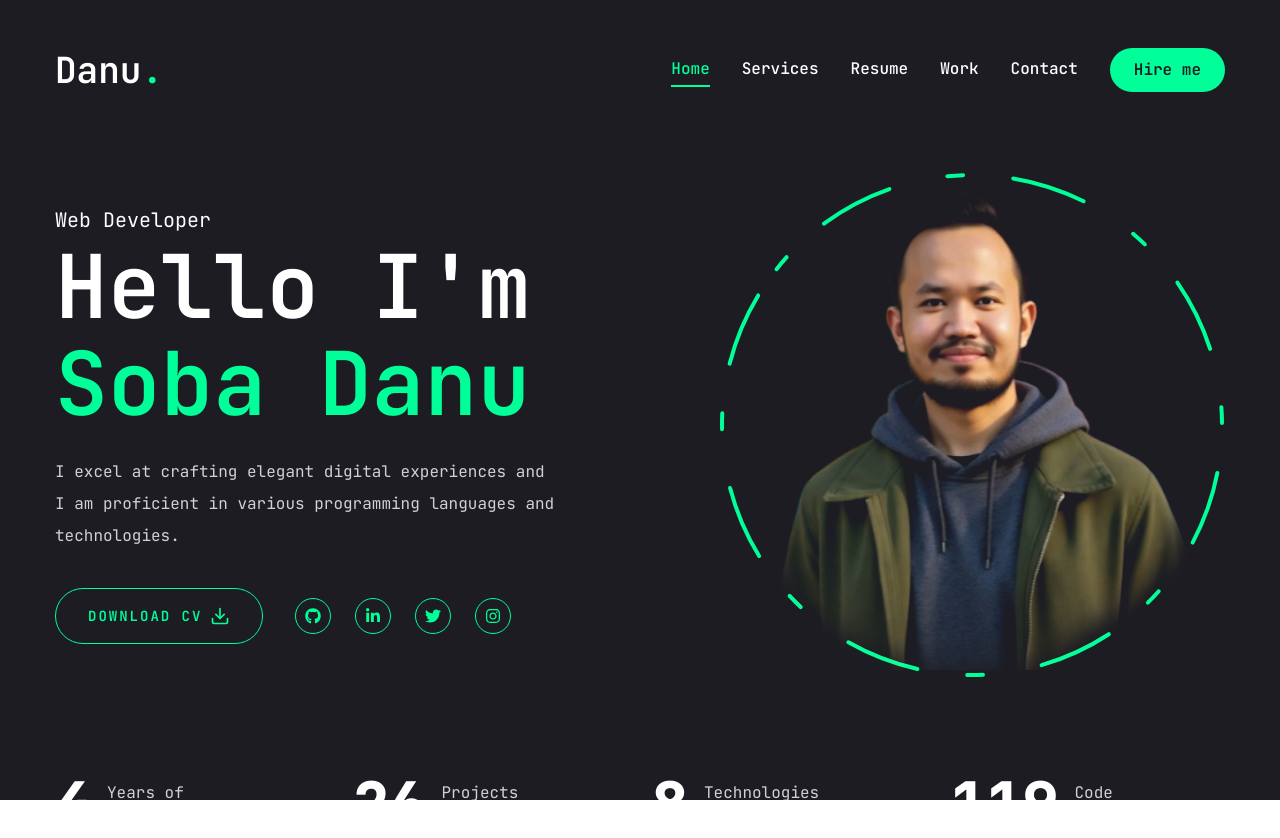
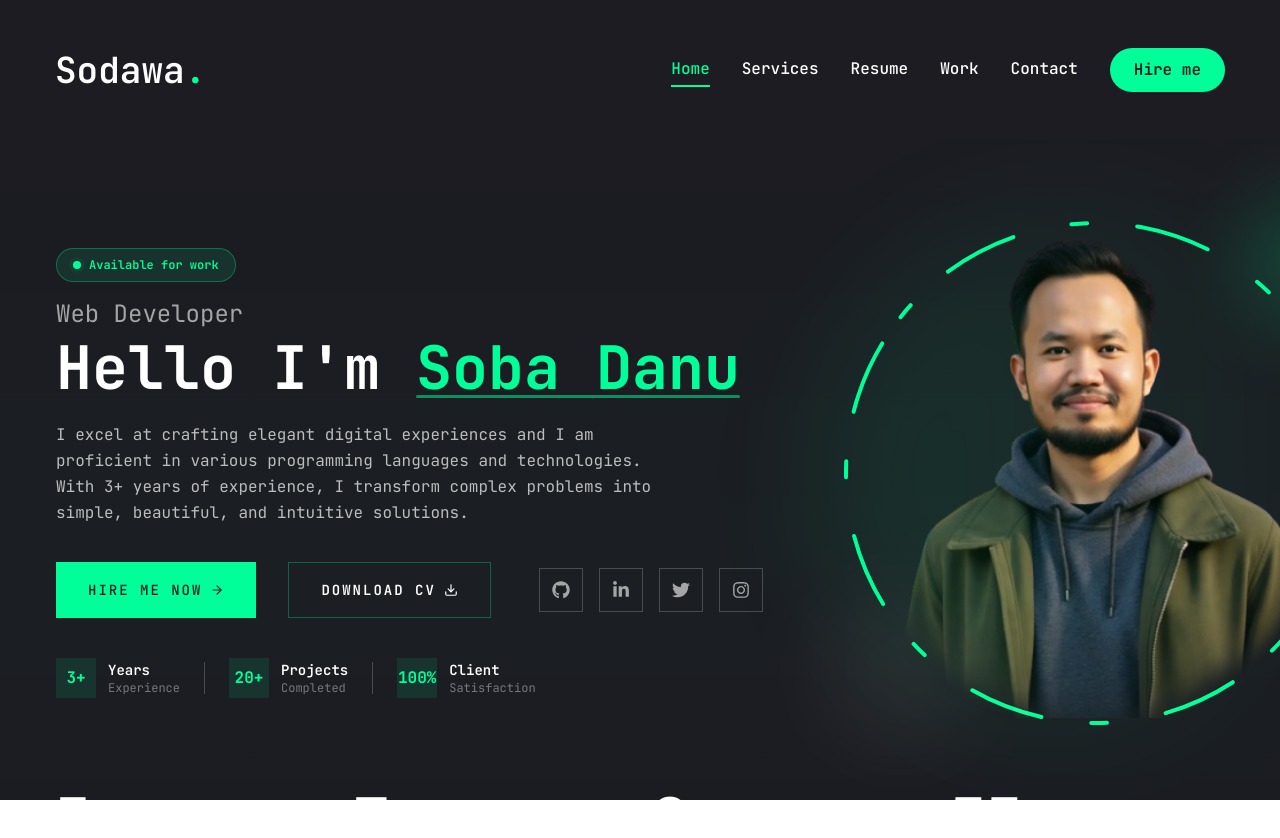
Before and after one commit to sobadanuwahab/portfolio, a Next.js app: page / in a window 1280 px wide. Shown: the top 838 px of the page. Built offline with nearby package versions, Linux system fonts and the light colour scheme.

Commit message:
update home page

```diff
--- a/app/contact/page.jsx
+++ b/app/contact/page.jsx
@@ -254,14 +254,6 @@ const Contact = () => {
                     title="Jakarta Location Map"
                   />
 
-                  {/* Map Overlay - Jakarta Badge */}
-                  <div className="absolute top-4 left-4 z-10">
-                    <Badge className="bg-accent/90 text-white border-none backdrop-blur-sm px-4 py-2">
-                      <FaMapMarkerAlt className="mr-2" />
-                      Jakarta, Indonesia
-                    </Badge>
-                  </div>
-
                   {/* Hover Effect Overlay */}
                   <div className="absolute inset-0 bg-accent/5 opacity-0 group-hover:opacity-100 transition-opacity duration-500 pointer-events-none" />
                 </div>
@@ -271,7 +263,7 @@ const Contact = () => {
                   <div className="flex items-center justify-between">
                     <div className="flex items-center gap-2 text-white/60 text-sm">
                       <FaMapMarkerAlt className="text-accent" />
-                      <span>Based in Jakarta, available worldwide</span>
+                      <span>Based in Tangerang, available worldwide</span>
                     </div>
                     <Link
                       href="https://www.openstreetmap.org/?mlat=-6.1917&mlon=106.8400#map=12/-6.1917/106.8400"
--- a/app/page.jsx
+++ b/app/page.jsx
@@ -1,5 +1,10 @@
+"use client";
+
 import { Button } from "@/components/ui/button";
-import { FiDownload } from "react-icons/fi";
+import { FiDownload, FiArrowRight } from "react-icons/fi";
+import { motion } from "framer-motion";
+import Link from "next/link";
+import { Badge } from "@/components/ui/badge";
 
 // components
 import Social from "@/components/Social";
@@ -8,46 +13,205 @@ import Stats from "@/components/Stats";
 
 const Home = () => {
   return (
-    <section className="h-full">
-      <div className="container mx-auto h-full">
-        <div className="flex flex-col xl:flex-row items-center justify-between xl:pt-8 xl:pb-24">
-          {/* text */}
-          <div className="text-center xl:text-left order-2 xl:order-none">
-            <span className="text-xl">Web Developer</span>
-            <h1 className="h1 mb-6">
-              Hello I'm <br />
-              <span className="text-accent">Soba Danu</span>
-            </h1>
-            <p className="max-w-[500px] mb-9 text-white/80">
+    <motion.section
+      initial={{ opacity: 0 }}
+      animate={{
+        opacity: 1,
+        transition: { delay: 2.4, duration: 0.6, ease: "easeOut" },
+      }}
+      className="min-h-[80vh] flex flex-col justify-center py-16 xl:py-20 relative overflow-hidden"
+    >
+      {/* Background Gradient Effect */}
+      <div className="absolute inset-0 bg-gradient-to-b from-transparent via-accent/5 to-transparent opacity-30" />
+
+      <div className="container mx-auto px-4 relative z-10">
+        <div className="flex flex-col xl:flex-row items-center justify-between gap-12 xl:gap-20">
+          {/* Text Content */}
+          <motion.div
+            initial={{ opacity: 0, x: -30 }}
+            animate={{ opacity: 1, x: 0 }}
+            transition={{ delay: 2.5, duration: 0.6, ease: "easeOut" }}
+            className="flex-1 text-center xl:text-left order-2 xl:order-none"
+          >
+            {/* Badge */}
+            <motion.div
+              initial={{ opacity: 0, scale: 0.9 }}
+              animate={{ opacity: 1, scale: 1 }}
+              transition={{ delay: 2.55, duration: 0.4 }}
+              className="flex justify-center xl:justify-start mb-4"
+            >
+              <Badge
+                variant="outline"
+                className="px-4 py-2 text-accent border-accent/30 bg-accent/10 hover:bg-accent/20 transition-all duration-300"
+              >
+                <span className="relative flex h-2 w-2 mr-2">
+                  <span className="animate-ping absolute inline-flex h-full w-full rounded-full bg-accent opacity-75"></span>
+                  <span className="relative inline-flex rounded-full h-2 w-2 bg-accent"></span>
+                </span>
+                Available for work
+              </Badge>
+            </motion.div>
+
+            {/* Title */}
+            <motion.h1
+              initial={{ opacity: 0, y: 20 }}
+              animate={{ opacity: 1, y: 0 }}
+              transition={{ delay: 2.6, duration: 0.5 }}
+              className="h1 mb-4 xl:mb-6"
+            >
+              <span className="text-white/60 text-xl xl:text-2xl font-normal block mb-2">
+                Web Developer
+              </span>
+              <span className="text-4xl xl:text-6xl font-bold block">
+                Hello I'm{" "}
+                <span className="text-accent relative inline-block">
+                  Soba Danu
+                  <motion.span
+                    initial={{ width: 0 }}
+                    animate={{ width: "100%" }}
+                    transition={{ delay: 2.8, duration: 0.8, ease: "easeOut" }}
+                    className="absolute bottom-0 left-0 h-[3px] bg-accent/50 rounded-full"
+                  />
+                </span>
+              </span>
+            </motion.h1>
+
+            {/* Description */}
+            <motion.p
+              initial={{ opacity: 0, y: 20 }}
+              animate={{ opacity: 1, y: 0 }}
+              transition={{ delay: 2.65, duration: 0.5 }}
+              className="max-w-[600px] mx-auto xl:mx-0 mb-8 xl:mb-9 text-white/70 leading-relaxed text-justify xl:text-left"
+            >
               I excel at crafting elegant digital experiences and I am
-              proficient in various programming languages and technologies.
-            </p>
-            {/* btn & socials */}
-            <div className="flex flex-col xl:flex-row items-center gap-8">
+              proficient in various programming languages and technologies. With
+              3+ years of experience, I transform complex problems into simple,
+              beautiful, and intuitive solutions.
+            </motion.p>
+
+            {/* Buttons & Socials */}
+            <motion.div
+              initial={{ opacity: 0, y: 20 }}
+              animate={{ opacity: 1, y: 0 }}
+              transition={{ delay: 2.7, duration: 0.5 }}
+              className="flex flex-col xl:flex-row items-center gap-6 xl:gap-8"
+            >
+              <Link href="/contact" className="w-full xl:w-auto">
+                <Button
+                  size="lg"
+                  className="group relative w-full xl:w-auto bg-accent hover:bg-accent/90 text-primary font-medium px-8 py-6 rounded-lg transition-all duration-300 overflow-hidden"
+                >
+                  <span className="relative z-10 flex items-center justify-center gap-2">
+                    Hire Me Now
+                    <FiArrowRight className="group-hover:translate-x-1 transition-transform duration-300" />
+                  </span>
+                  <span className="absolute inset-0 bg-gradient-to-r from-accent/0 via-white/20 to-accent/0 -translate-x-full group-hover:translate-x-full transition-transform duration-700" />
+                </Button>
+              </Link>
+
               <Button
                 variant="outline"
                 size="lg"
-                className="uppercase flex items-center gap-2"
+                className="group w-full xl:w-auto border-accent/30 hover:border-accent bg-transparent hover:bg-accent/10 text-white hover:text-accent px-8 py-6 rounded-lg transition-all duration-300"
               >
-                <span>Download CV</span>
-                <FiDownload className="text-xl" />
+                <span className="flex items-center justify-center gap-2">
+                  Download CV
+                  <FiDownload className="group-hover:translate-y-1 transition-transform duration-300" />
+                </span>
               </Button>
-              <div className="mb-8 xl:mb-0">
+
+              <div className="xl:ml-4">
                 <Social
-                  containerStyles="flex gap-6"
-                  iconStyles="w-9 h-9 border border-accent rounded-full flex justify-center items-center text-accent text-base hover:bg-accent hover:text-primary hover:transition-all duration-500"
+                  containerStyles="flex gap-4"
+                  iconStyles="w-11 h-11 border border-white/20 hover:border-accent rounded-lg flex justify-center items-center text-white/60 hover:text-accent text-lg hover:bg-accent/10 transition-all duration-300"
                 />
               </div>
+            </motion.div>
+
+            {/* Quick Stats */}
+            <motion.div
+              initial={{ opacity: 0 }}
+              animate={{ opacity: 1 }}
+              transition={{ delay: 2.8, duration: 0.5 }}
+              className="flex items-center gap-6 mt-10 justify-center xl:justify-start"
+            >
+              <div className="flex items-center gap-3">
+                <div className="w-10 h-10 rounded-lg bg-accent/10 flex items-center justify-center">
+                  <span className="text-accent font-bold">3+</span>
+                </div>
+                <div className="text-left">
+                  <p className="text-white font-semibold text-sm">Years</p>
+                  <p className="text-white/40 text-xs">Experience</p>
+                </div>
+              </div>
+              <div className="w-px h-8 bg-white/20" />
+              <div className="flex items-center gap-3">
+                <div className="w-10 h-10 rounded-lg bg-accent/10 flex items-center justify-center">
+                  <span className="text-accent font-bold">20+</span>
+                </div>
+                <div className="text-left">
+                  <p className="text-white font-semibold text-sm">Projects</p>
+                  <p className="text-white/40 text-xs">Completed</p>
+                </div>
+              </div>
+              <div className="w-px h-8 bg-white/20" />
+              <div className="flex items-center gap-3">
+                <div className="w-10 h-10 rounded-lg bg-accent/10 flex items-center justify-center">
+                  <span className="text-accent font-bold">100%</span>
+                </div>
+                <div className="text-left">
+                  <p className="text-white font-semibold text-sm">Client</p>
+                  <p className="text-white/40 text-xs">Satisfaction</p>
+                </div>
+              </div>
+            </motion.div>
+          </motion.div>
+
+          {/* Photo */}
+          <motion.div
+            initial={{ opacity: 0, scale: 0.8 }}
+            animate={{ opacity: 1, scale: 1 }}
+            transition={{ delay: 2.5, duration: 0.6, ease: "easeOut" }}
+            className="flex-1 flex justify-center xl:justify-end order-1 xl:order-none"
+          >
+            <div className="relative">
+              {/* Decorative elements */}
+              <div className="absolute -inset-4 bg-gradient-to-r from-accent/20 via-accent/10 to-transparent rounded-full blur-3xl opacity-50" />
+              <div className="absolute -top-6 -right-6 w-32 h-32 bg-accent/20 rounded-full blur-2xl" />
+              <div className="absolute -bottom-6 -left-6 w-40 h-40 bg-white/5 rounded-full blur-2xl" />
+
+              {/* Photo component */}
+              <Photo />
             </div>
-          </div>
-          {/* photo */}
-          <div className="order-1 xl:order-none mb-8 xl:mb-0">
-            <Photo />
-          </div>
+          </motion.div>
         </div>
       </div>
-      <Stats />
-    </section>
+
+      {/* Stats Component */}
+      <motion.div
+        initial={{ opacity: 0, y: 30 }}
+        animate={{ opacity: 1, y: 0 }}
+        transition={{ delay: 2.9, duration: 0.6, ease: "easeOut" }}
+        className="w-full mt-12 xl:mt-16"
+      >
+        <Stats />
+      </motion.div>
+
+      {/* Scroll Indicator */}
+      <motion.div
+        initial={{ opacity: 0, y: -20 }}
+        animate={{ opacity: 1, y: 0 }}
+        transition={{ delay: 3.0, duration: 0.5 }}
+        className="absolute bottom-8 left-1/2 transform -translate-x-1/2 hidden xl:block"
+      >
+        {/* <div className="flex flex-col items-center gap-2">
+          <span className="text-white/40 text-xs uppercase tracking-wider">
+            Scroll
+          </span>
+          <div className="w-px h-12 bg-gradient-to-b from-accent/50 to-transparent" />
+        </div> */}
+      </motion.div>
+    </motion.section>
   );
 };
 
--- a/components/Header.jsx
+++ b/components/Header.jsx
@@ -12,7 +12,7 @@ const Header = () => {
         {/* logo */}
         <Link href="/">
           <h1 className="text-4xl font-semibold">
-            Danu<span className="text-accent">.</span>
+            Sodawa<span className="text-accent">.</span>
           </h1>
         </Link>
 
--- a/components/Stats.jsx
+++ b/components/Stats.jsx
@@ -5,11 +5,11 @@ import CountUp from "react-countup";
 
 const stats = [
   {
-    num: 4,
+    num: 3,
     text: "Years of experience",
   },
   {
-    num: 26,
+    num: 7,
     text: "Projects completed",
   },
   {
@@ -17,7 +17,7 @@ const stats = [
     text: "Technologies mastered",
   },
   {
-    num: 120,
+    num: 55,
     text: "Code commits",
   },
 ];
@@ -31,7 +31,8 @@ const Stats = () => {
             return (
               <div
                 className="flex-1 flex gap-4 items-center justify-center xl:justify-start"
-                key={index}>
+                key={index}
+              >
                 <CountUp
                   end={item.num}
                   duration={5}
@@ -41,7 +42,8 @@ const Stats = () => {
                 <p
                   className={`${
                     item.text.length < 15 ? "max-w-[100px]" : "max-w-[150px]"
-                  } leading-snug text-white/80`}>
+                  } leading-snug text-white/80`}
+                >
                   {item.text}
                 </p>
               </div>
```
